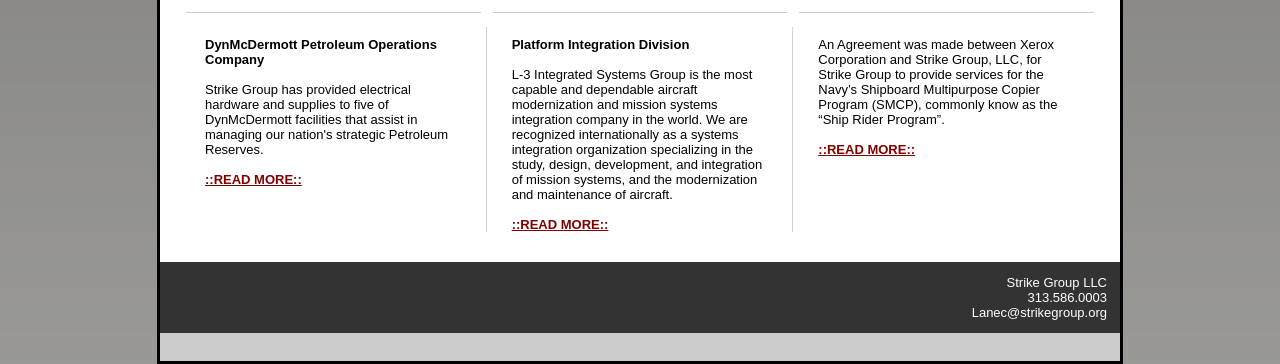
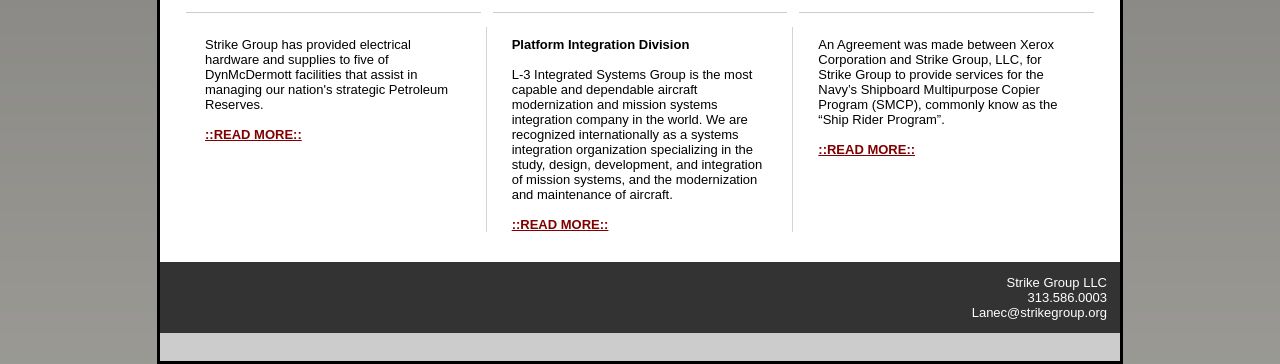
Before and after one commit to evanplaice/StrikeGroup.org, a Python web app: template templates/government-projects.html in a window 1280 px wide. Shown: the part 1013-1377 px from the top of the page. Run offline with Jinja, Linux system fonts and the light colour scheme; the template is opened without the code that fills it, so the values that code supplies are empty; some libraries are stand-ins or nearby versions.

Commit message:
Removed the 'DynMcDermott' header from the 'Department of Energy' column.

```diff
--- a/templates/government-projects.html
+++ b/templates/government-projects.html
@@ -138,8 +138,6 @@ border-right:none;
     </section>
     <section class="links columntable">
       <div id="doe_text" class="threecolumncell details">
-        <h5>DynMcDermott Petroleum Operations Company</h5>
-        <br />
         <p>Strike Group has provided electrical hardware and supplies to five of DynMcDermott facilities that assist in managing our nation's strategic Petroleum Reserves.</p>
         <h3><a href="/dynmcdermott-petroleum">::READ MORE::</a></h3>
       </div>
```
